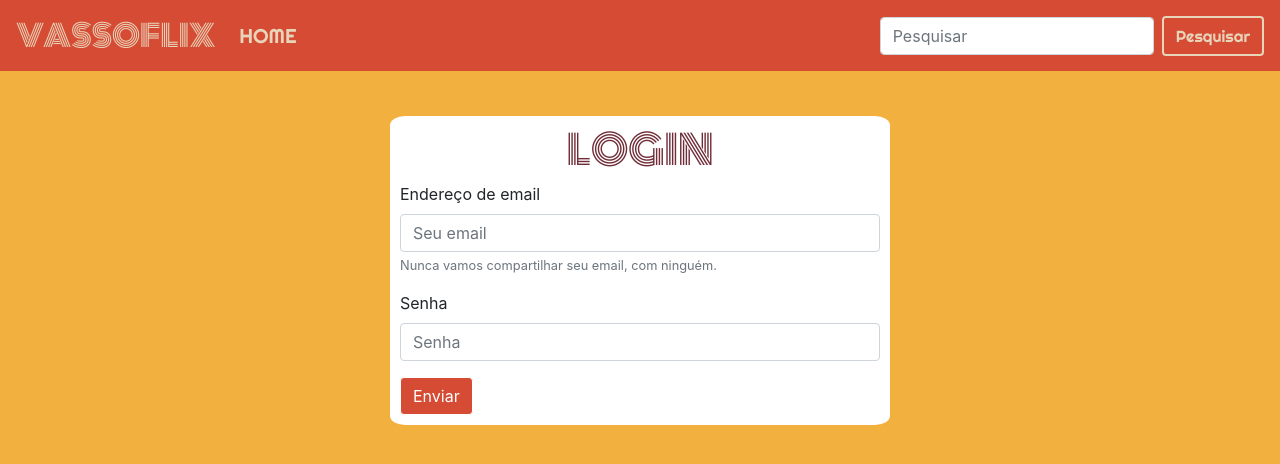
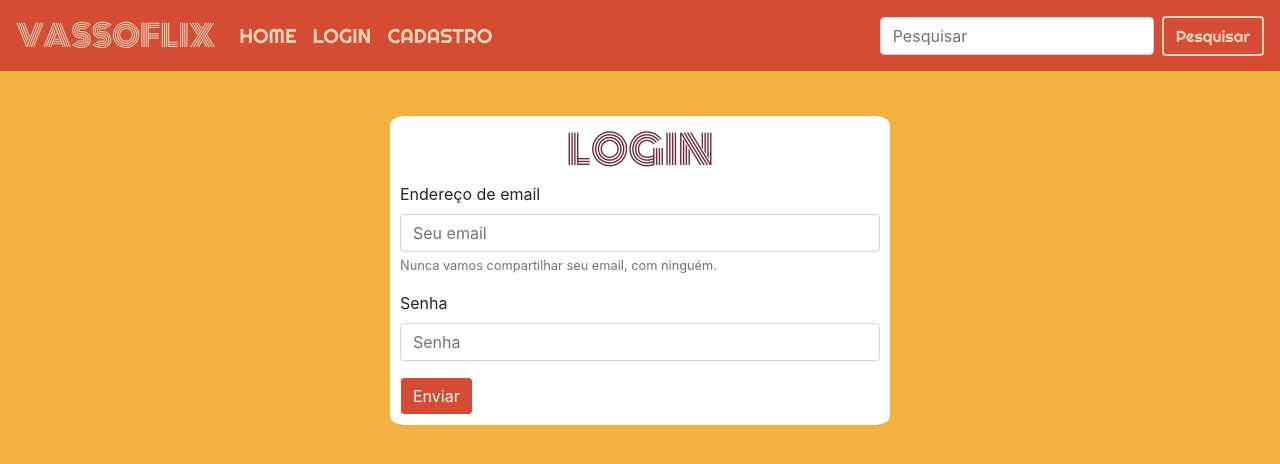
Before and after one commit to tcantunes/UniFlix, a plain HTML site: page src/paginas/login.html in a window 1280 px wide. Drawn offline with nearby package versions, Linux system fonts and the light colour scheme; no server answers.

Commit message:
feat: adição de login e cadastro na nav

```diff
--- a/src/paginas/login.html
+++ b/src/paginas/login.html
@@ -41,6 +41,14 @@
             <a class="nav-link lista" href="../../index.html"
               >HOME <span class="sr-only">(página atual)</span></a
             >
+          </li>
+          <li class="nav-item">
+            <a class="nav-link lista" href="./login.html"
+              >LOGIN</a>
+          </li>
+          <li class="nav-item">
+            <a class="nav-link lista" href="./cadastro.html"
+              >CADASTRO</a>
           </li>
         </ul>
         <form class="form-inline my-2 my-lg-0" id="formBarra">
```
Also changed, not shown: index.html (+8 -0 lines), src/paginas/cadastro.html (+8 -0 lines), src/paginas/pesquisa.html (+6 -1 lines).
